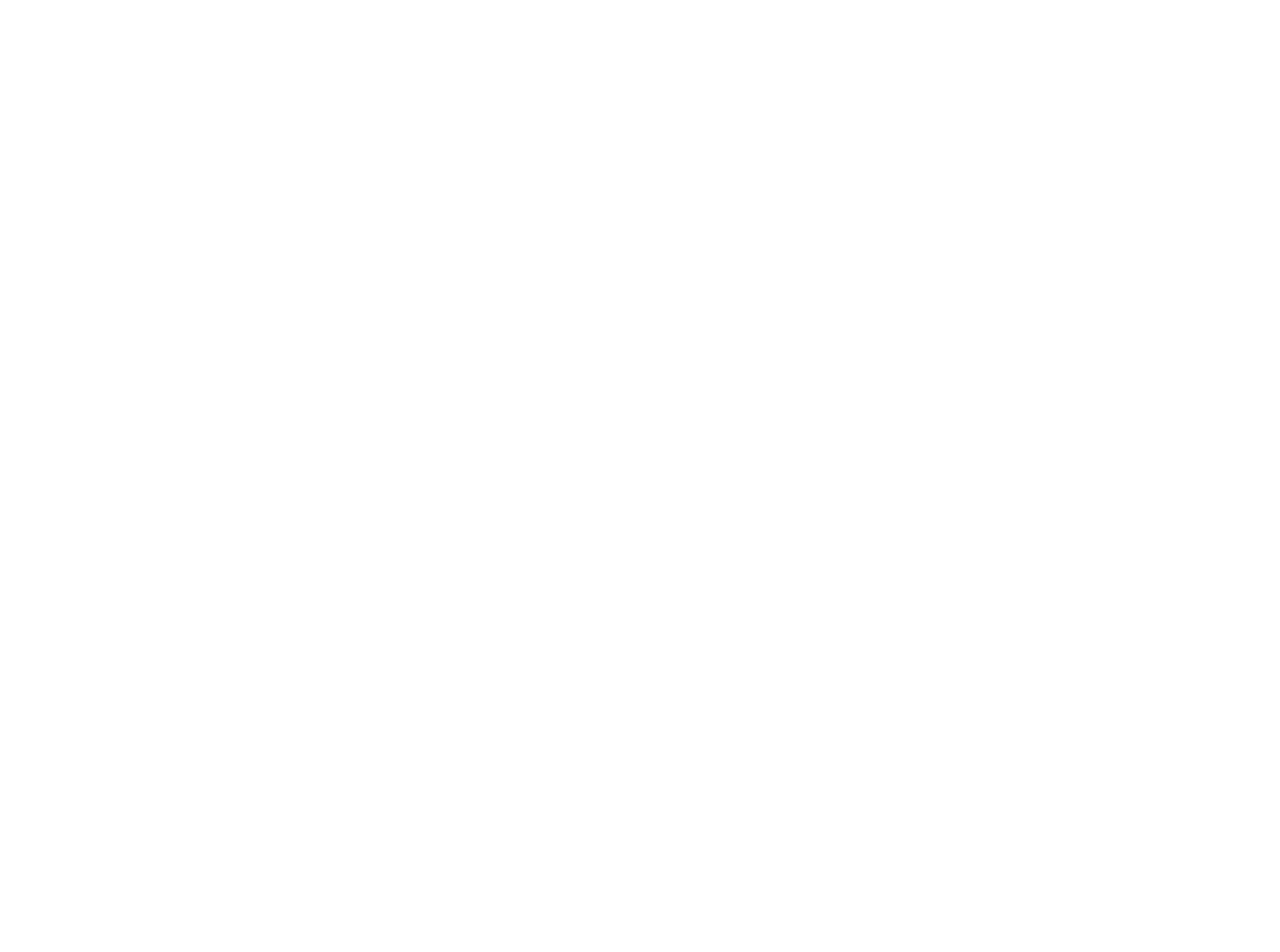
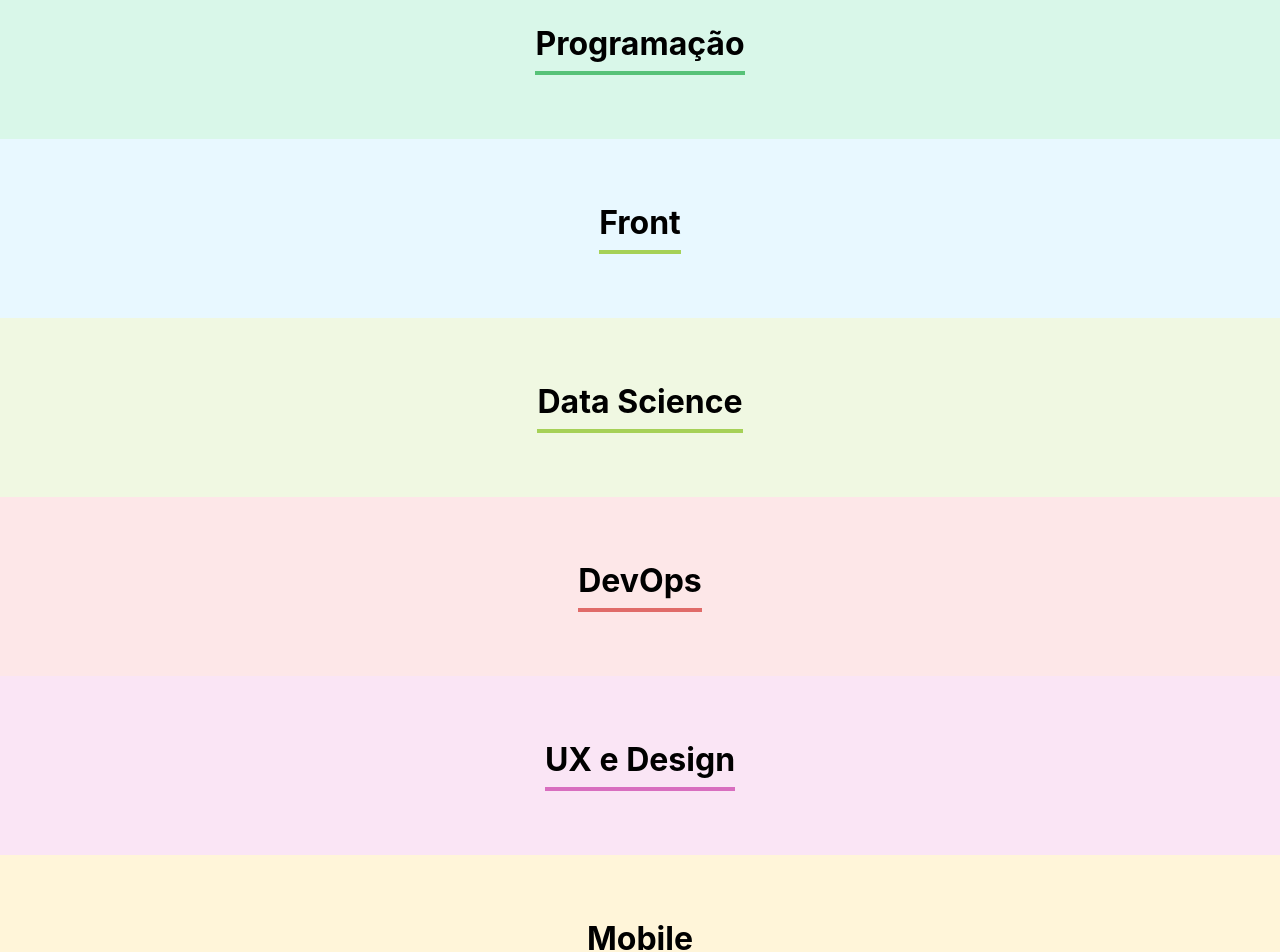
Before and after one commit to pisfe/organo, a React (Create React App) app: page / in a window 1280 px wide. Shown: the part 1320-2272 px from the top of the page. Before the commit the page ends 1280 px from the top, so only its background shows below. Built offline with nearby package versions, Linux system fonts and the light colour scheme; the HTML template or start-up script is replaced by a standard one.

Commit message:
aula 02-03 estilização times

```diff
--- a/src/App.js
+++ b/src/App.js
@@ -1,9 +1,47 @@
 import { useState } from 'react';
 import Banner from './componentes/Banner';
 import Formulario from './componentes/Formulario';
+import Time from './componentes/Time';
 
 function App() {
 
+  const times = [
+    {
+      nome: 'Programação',
+      corPrimaria: '#57c278',
+      corSecundaria: '#d9f7e9'
+    },
+    {
+      nome:'Front',
+      corPrimaria: '#A6D157',
+      corSecundaria: '#E8F8FF'
+    },
+    {
+      nome:'Data Science',
+      corPrimaria: '#A6D157',
+      corSecundaria: '#F0F8E2'
+    },
+    {
+      nome: 'DevOps',
+      corPrimaria: '#E06B69',
+      corSecundaria: '#FDE7E8'
+    },
+    {
+      nome: 'UX e Design',
+      corPrimaria: '#D86EBF',
+      corSecundaria: '#FAE5F5'
+    },
+    {
+      nome: 'Mobile',
+      corPrimaria: '#FEBA05',
+      corSecundaria: '#FFF5D9'
+    },
+    {
+      nome: 'Inovação e Gestão',
+      corPrimaria: '#FF8A29',
+      corSecundaria: '#FFEEDF'
+    }
+  ];
   const [colaboradores, setColaboradores] = useState([]);
 
   const aoNovoColaboradorAdicionado = (colaborador) => {
@@ -17,6 +55,13 @@
         aoColaboradorCadastrado = {colaborador =>
                 aoNovoColaboradorAdicionado(colaborador)}>
       </Formulario>
+      {times.map( time =>
+        <Time
+          key={time.nome}
+          nome={time.nome}
+          corPrimaria={time.corPrimaria}
+          corSecundaria={time.corSecundaria}
+        />)}
     </div>
   );
 }
--- /dev/null
+++ b/src/componentes/Time/Time.css
@@ -0,0 +1,12 @@
+.time {
+    text-align: center;
+    padding: 2rem;
+
+}
+
+.time h3{
+    font-size: 2rem;
+    border-bottom: 0.25rem solid;
+    display: inline-block;
+    padding-bottom: 0.5rem;
+}
--- /dev/null
+++ b/src/componentes/Time/index.js
@@ -0,0 +1,12 @@
+import React from 'react';
+import './Time.css';
+
+const Time = (props) => {
+  return (
+    <section className='time' style={{backgroundColor: props.corSecundaria}}>
+        <h3 style={{borderColor: props.corPrimaria}}>{props.nome}</h3>
+    </section>
+  );
+}
+
+export default Time;
```
